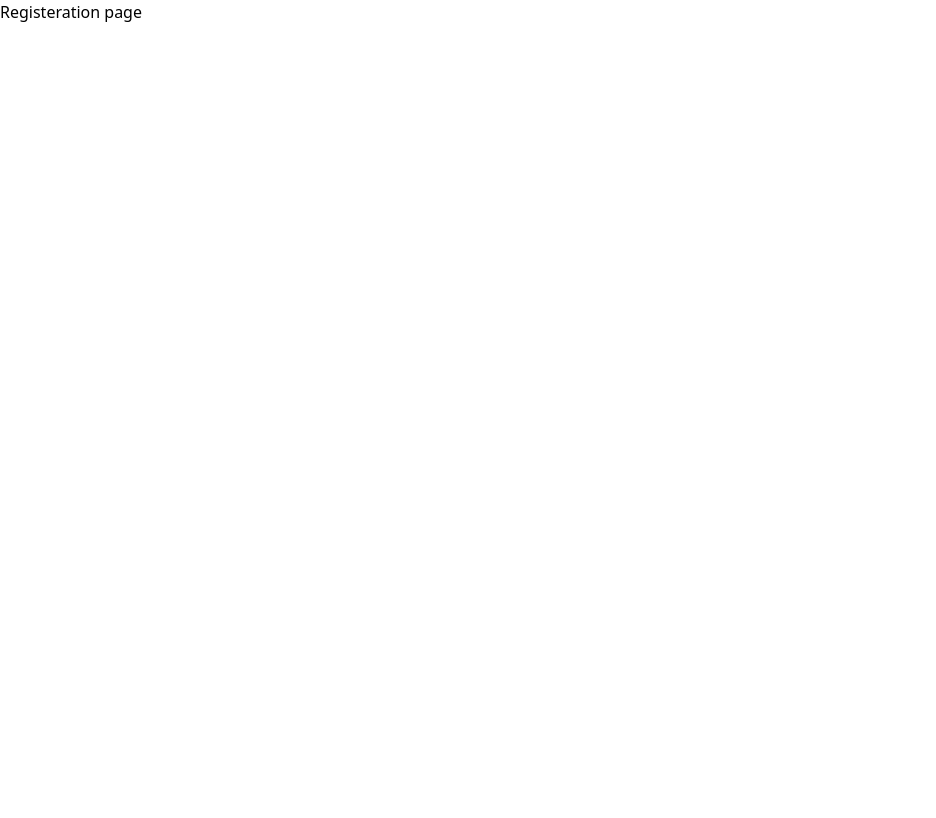
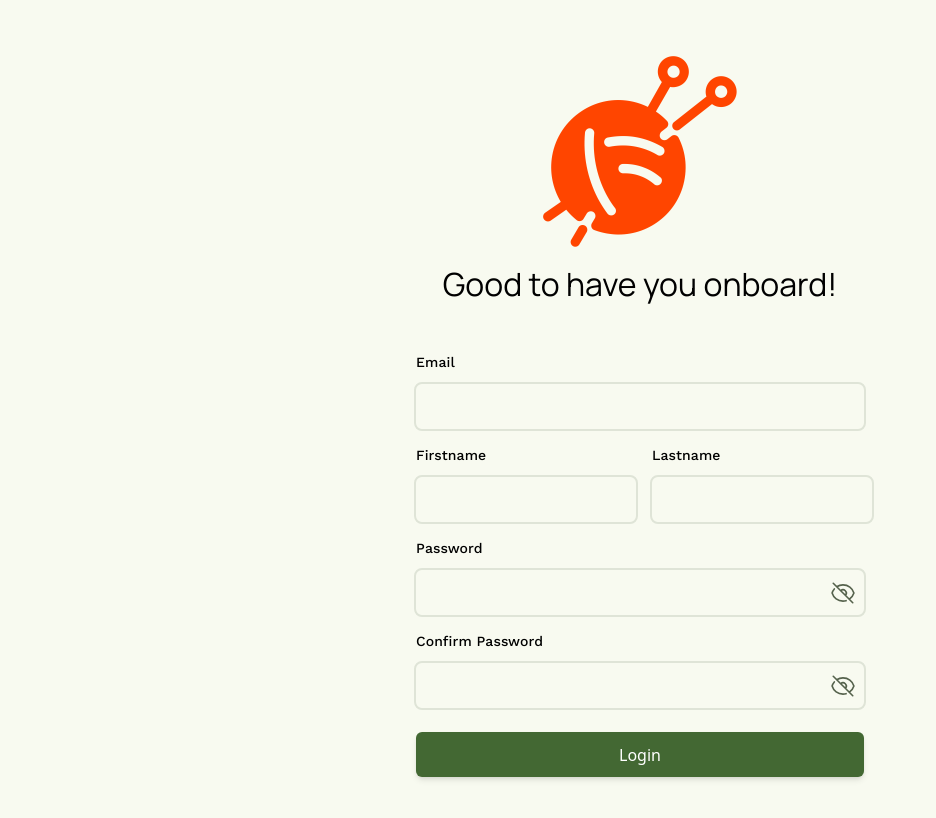
Before and after one commit to basurahan/threads-web, a Next.js app: page /register in a window 1280 px wide. Shown: the top 818 px of the page, without its empty margins (0-936 px from the left). Built offline with nearby package versions, Linux system fonts and the light colour scheme.

Commit message:
fix: layout shift when text input is focused

```diff
--- a/src/app/register/page.tsx
+++ b/src/app/register/page.tsx
@@ -1,5 +1,33 @@
+import TextInput from '@/app/ui/forms/TextInput'
+import Submit from '@/app/ui/forms/Submit'
+import Link from 'next/link'
+
+function RegistrationForm() {
+    return (
+        <div className="w-full md:w-md mx-4 my-12">
+            <div className="flex justify-center">
+                <img src="/brand.png" alt="threads-web" />
+            </div>
+
+            <p className="text-center md-sys-typescale-headline-large mt-4 mb-12">Good to have you onboard!</p>
+
+            <TextInput type="text" label="Email" name="email" />
+            <div className="flex mt-4 gap-4">
+                <TextInput type="text" label="Firstname" name="firstname" className="grow" />
+                <TextInput type="text" label="Lastname" name="lastname" className="grow" />
+            </div>
+            <TextInput type="password"  label="Password" name="password" className="mt-4" />
+            <TextInput type="password"  label="Confirm Password" name="confirm_password" className="mt-4" />
+            <Submit label="Login" className="mt-6" />
+        </div>
+    )
+}
+
+
 export default async function Page() {
     return (
-        <div>Registeration page</div>
+        <div className="min-h-screen flex justify-center bg-surface">
+            <RegistrationForm />
+        </div>
     )
 }
--- a/src/app/ui/forms/Submit.tsx
+++ b/src/app/ui/forms/Submit.tsx
@@ -1,7 +1,7 @@
 export default function Submit({ label, className } : { label: string, className?: string }) {
     return (
         <div className={className}>
-            <button type="submit" className="h-[40px] w-full bg-primary rounded-[var(--radius-md)] text-onPrimary hover:bg-onPrimaryContainer shadow-md">{label}</button>
+            <button type="submit" className="h-[45px] w-full bg-primary rounded-md text-onPrimary hover:bg-onPrimaryContainer shadow-md">{label}</button>
         </div>
     )
 }
--- a/src/app/ui/forms/TextInput.tsx
+++ b/src/app/ui/forms/TextInput.tsx
@@ -17,14 +17,14 @@ export default function TextInput({ type, name, label, className } : {  type: Te
 
     return (
         <div className={className}>
-            <label htmlFor={name} className="block md-sys-typescale-label-large mb-2">{label}</label>
+            <label htmlFor={name} className="block md-sys-typescale-label-large mb-3">{label}</label>
             <div
                 className={
                     clsx(
                         "flex flex-row items-center h-[45px] rounded-md px-1",
                         {
-                            "border-surfaceVariant border-2": !isFocused,
-                            "border-primary border-4": isFocused
+                            "outline-surfaceVariant outline-2": !isFocused,
+                            "outline-primary outline-4": isFocused
                         }
                     )
                 }
```
